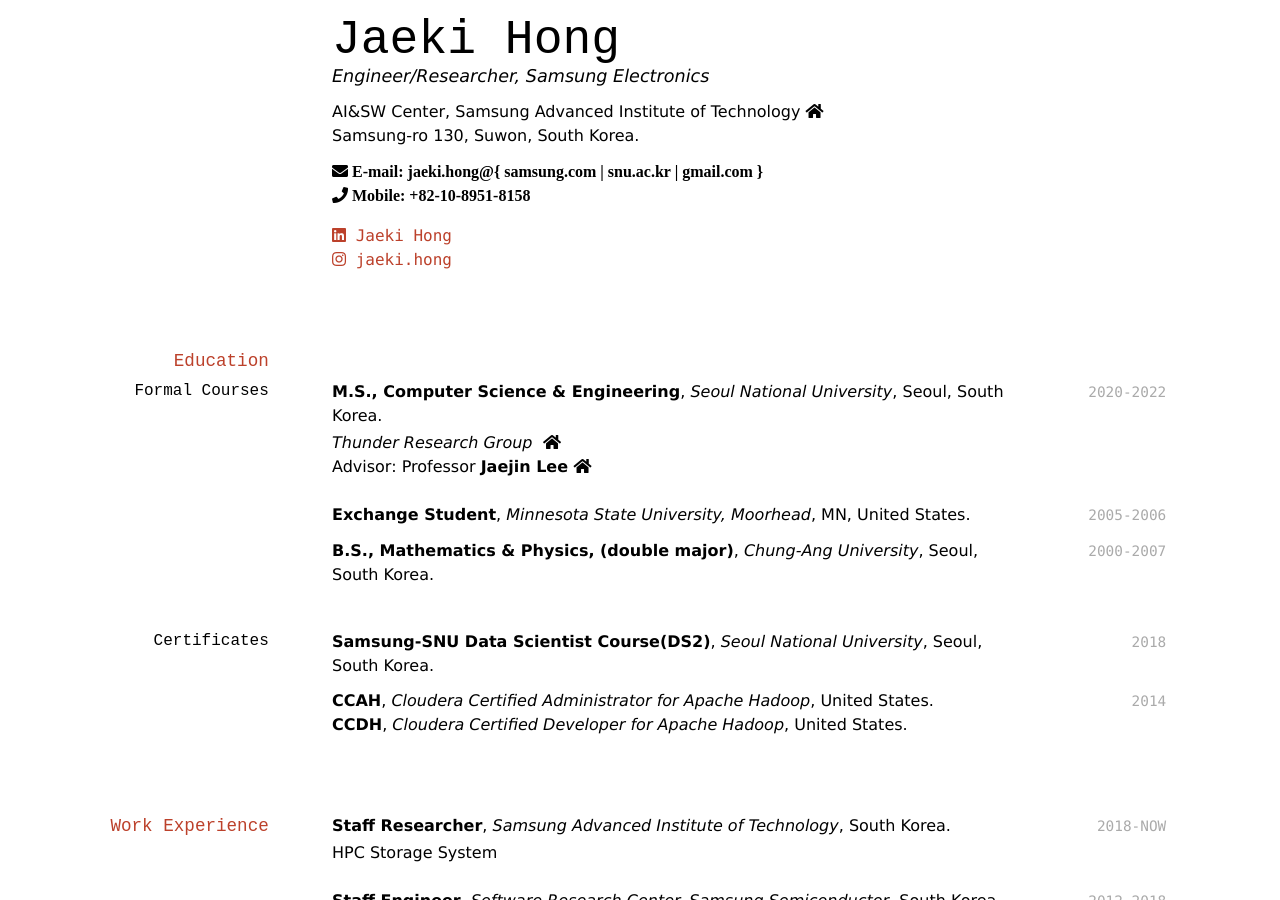
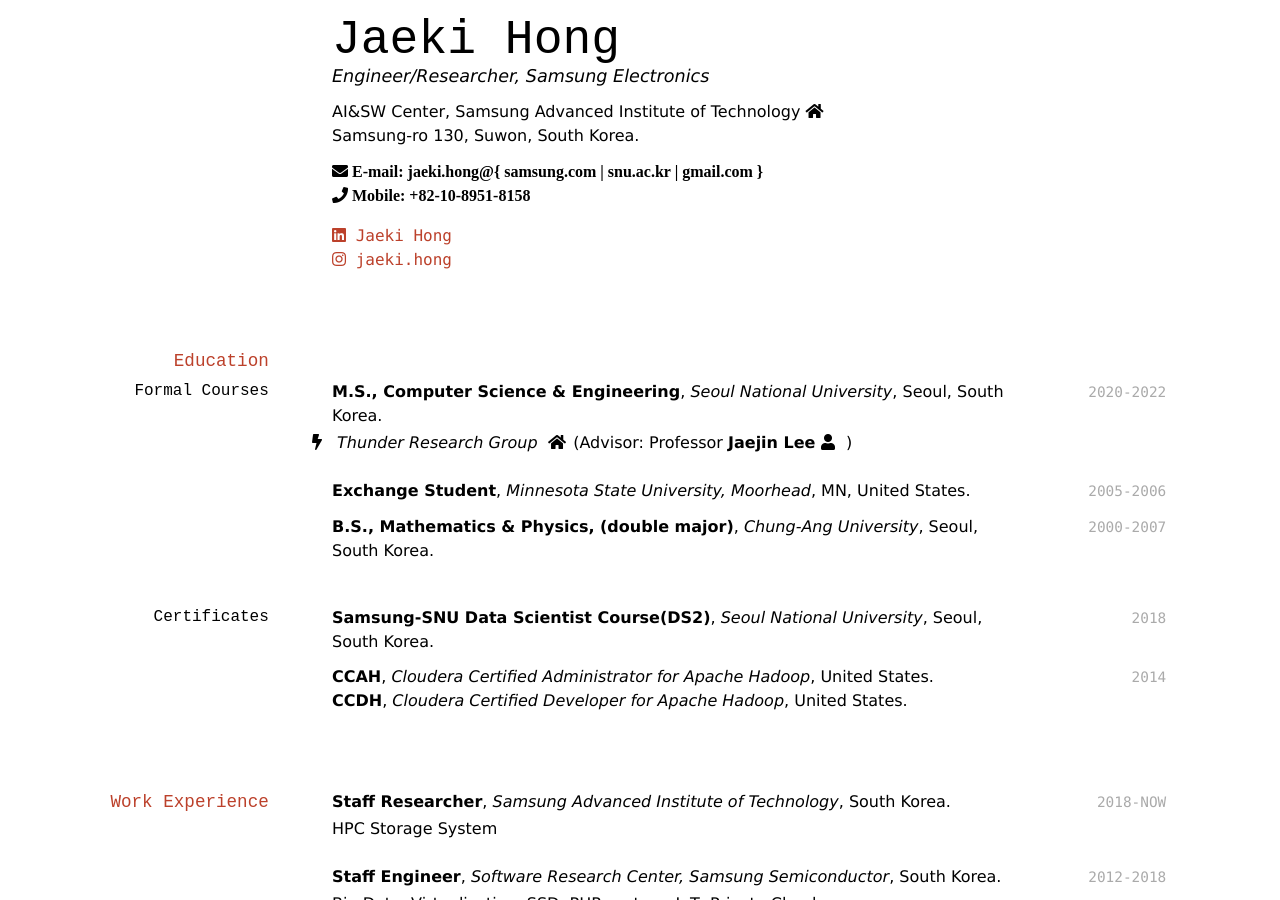
Before and after one commit to Jaeki/jaeki.github.io, a Jekyll site: the page built from index.md, in a window 1280 px wide and 900 px high. Built offline with Jekyll 4.4.1, drawn with Linux system fonts in a browser that asks for light colours; nearby versions of some CDN libraries; a style sheet for code colours, icons or effects is not loaded; part of the change alters nothing that is shown.

Commit message:
Update index.md

```diff
--- a/index.md
+++ b/index.md
@@ -21,8 +21,7 @@ Samsung-ro 130, Suwon, South Korea.<br/>
 
 `2020-2022`
 **M.S., Computer Science & Engineering**, *Seoul National University*, Seoul, South Korea.<br/>
-- *Thunder Research Group* &nbsp;&nbsp;&nbsp;&nbsp;&nbsp;<a href="http://aces.snu.ac.kr"><i class="fas fa-home"></i></a>
-- Advisor: Professor **Jaejin Lee**&nbsp;&nbsp;&nbsp;&nbsp;&nbsp;<a href="https://sites.google.com/view/jaejinlee"><i class="fas fa-home"></i></a>
+- <i class="fa fa-bolt" aria-hidden="true"></i> *Thunder Research Group* &nbsp;&nbsp;&nbsp;&nbsp;&nbsp;<a href="http://aces.snu.ac.kr"><i class="fas fa-home"></i></a> (Advisor: Professor **Jaejin Lee**&nbsp;&nbsp;&nbsp;&nbsp;&nbsp;<a href="https://sites.google.com/view/jaejinlee"><i class="fa fa-user" aria-hidden="true"></i></a> )
 
 `2005-2006`
 **Exchange Student**, *Minnesota State University, Moorhead*, MN, United States.<br/>
```
